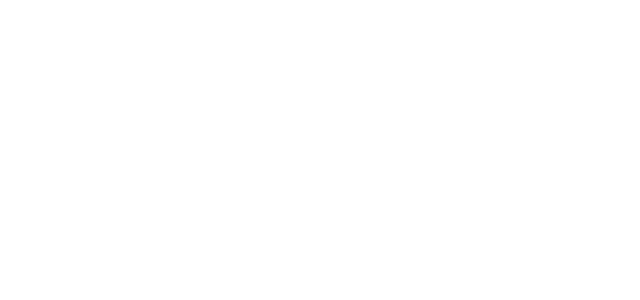
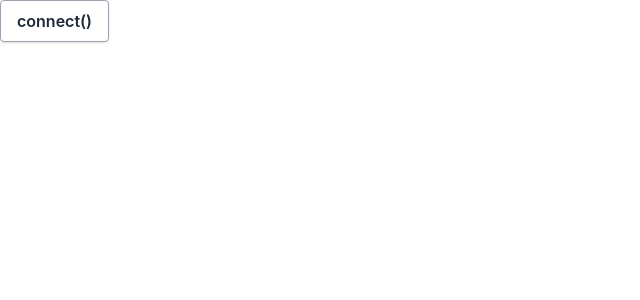
Before and after one commit to igopib/web3-kickstarter, a Next.js app: page / in a window 1280 px wide. Shown: the top 300 px of the page, without its empty margins (0-640 px from the left). Built offline with nearby package versions, Linux system fonts and the light colour scheme.

Commit message:
Added connect button

```diff
--- /dev/null
+++ b/components/navbar.js
@@ -0,0 +1,29 @@
+import Link from "next/link"
+import react from "react"
+import { ethers } from "ethers"
+
+export default function NavBar({ web3handler, account }) {
+  return (
+    <div>
+      {account ? (
+        <Link
+          href={"https://etherscan.io/address/${account}"}
+          target="_blank"
+          rel="nonopener noreferrer"
+          className=""
+        >
+          <button className="bg-white hover:bg-gray-100 text-gray-800 font-semibold py-2 px-4 border border-gray-400 rounded shadow">
+            {account.slice(0, 5) + "..." + account.slice(38, 42)}
+          </button>
+        </Link>
+      ) : (
+        <button
+          onClick={web3handler}
+          className="bg-white hover:bg-gray-100 text-gray-800 font-semibold py-2 px-4 border border-gray-400 rounded shadow"
+        >
+          connect()
+        </button>
+      )}
+    </div>
+  )
+}
--- a/pages/_app.js
+++ b/pages/_app.js
@@ -1,9 +1,29 @@
 import "../styles/globals.css"
+import NavBar from "../components/navbar"
+import { useState } from "react"
+import react from "react"
+import { ethers } from "ethers"
 
 function MyApp({ Component, pageProps }) {
+  const [account, setAccount] = useState(null)
+
+  // Metamask connect
+  const web3handler = async () => {
+    const accounts = await window.ethereum.request({
+      method: "eth_requestAccounts",
+    })
+    // Sets the account connect to the first account that connects
+    setAccount(accounts[0])
+    // Gets provider from metamask
+    const provider = new ethers.providers.Web3Provider(window.ethereum)
+    // Get signer
+    const signer = provider.getSigner()
+  }
+
   return (
     <div>
       <Component {...pageProps} />
+      <NavBar web3handler={web3handler} account={account} />
     </div>
   )
 }
```
